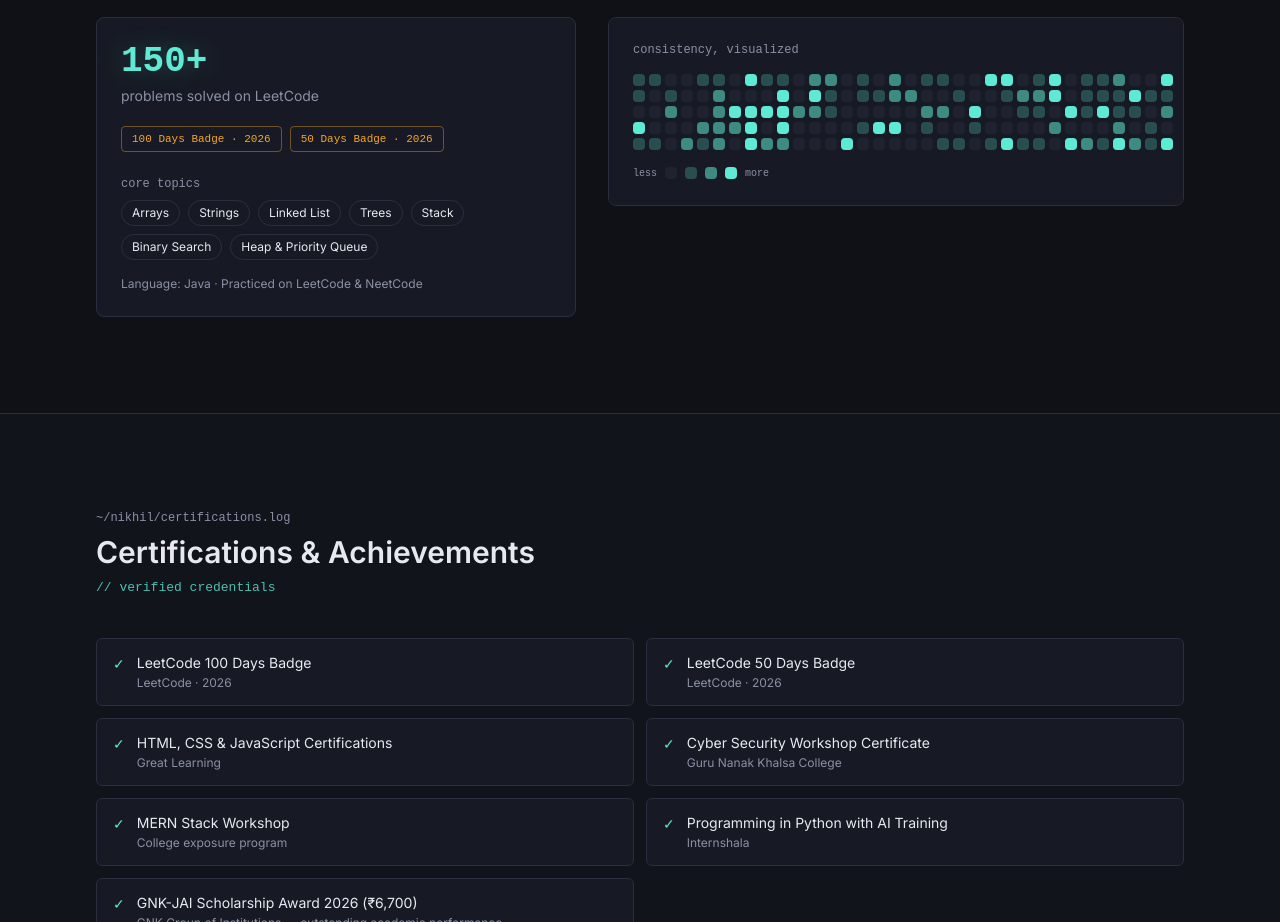
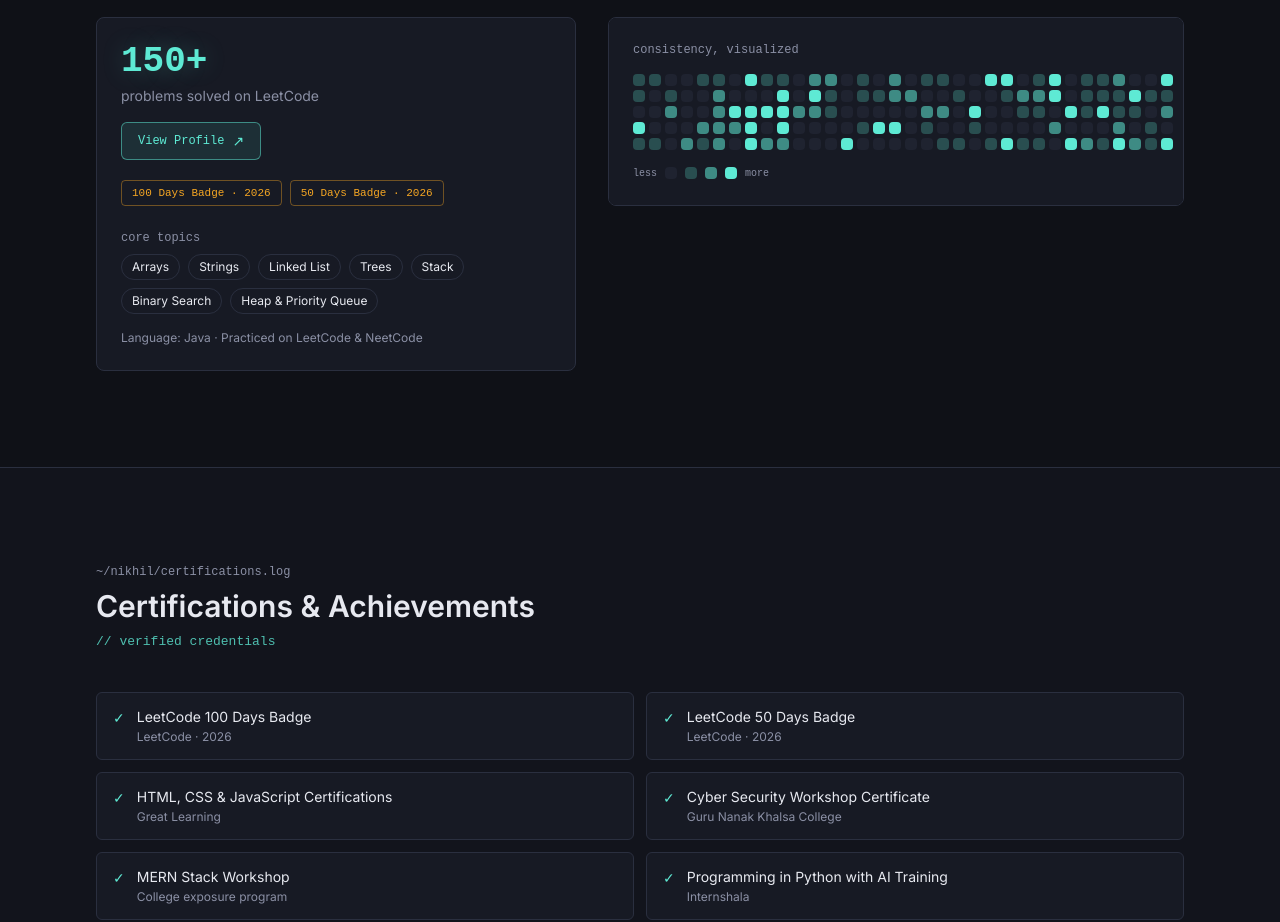
Before and after one commit to nikhil-kamboj420/Nikhil-Kamboj-Portfolio-, a React (Vite) app: page / in a window 1280 px wide. Shown: the part 4040-4962 px from the top of the page. Built offline with nearby package versions, Linux system fonts and the light colour scheme.

Commit message:
added visit leetcode link

```diff
--- a/src/components/DSA.jsx
+++ b/src/components/DSA.jsx
@@ -56,6 +56,18 @@
             problems solved on LeetCode
           </p>
 
+          <a
+            href="https://leetcode.com/u/nikhil-kamboj420"
+            target="_blank"
+            rel="noreferrer"
+            className="inline-flex items-center gap-2 mt-4 px-4 py-2 rounded-md border border-[var(--color-cyan)]/50 bg-[var(--color-cyan)]/10 hover:bg-[var(--color-cyan)]/20 transition cursor-pointer"
+          >
+            <span className="font-mono text-xs text-[var(--color-cyan)] font-medium">
+              View Profile
+            </span>
+            <span className="text-[var(--color-cyan)] text-sm">↗</span>
+          </a>
+
           <div className="flex flex-wrap gap-2 mt-5">
             <span className="font-mono text-[11px] px-2.5 py-1 rounded border border-[var(--color-amber)]/40 text-[var(--color-amber)]">
               100 Days Badge · 2026
```
